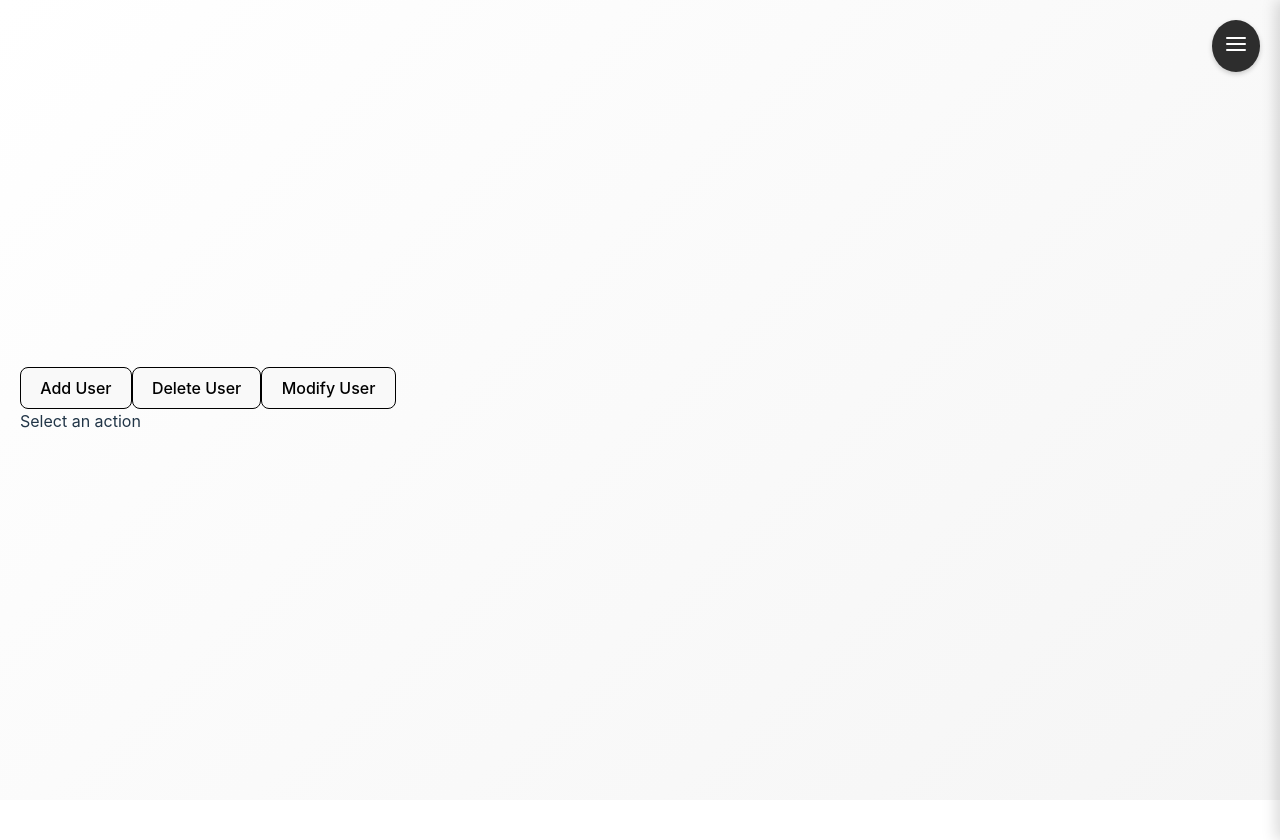
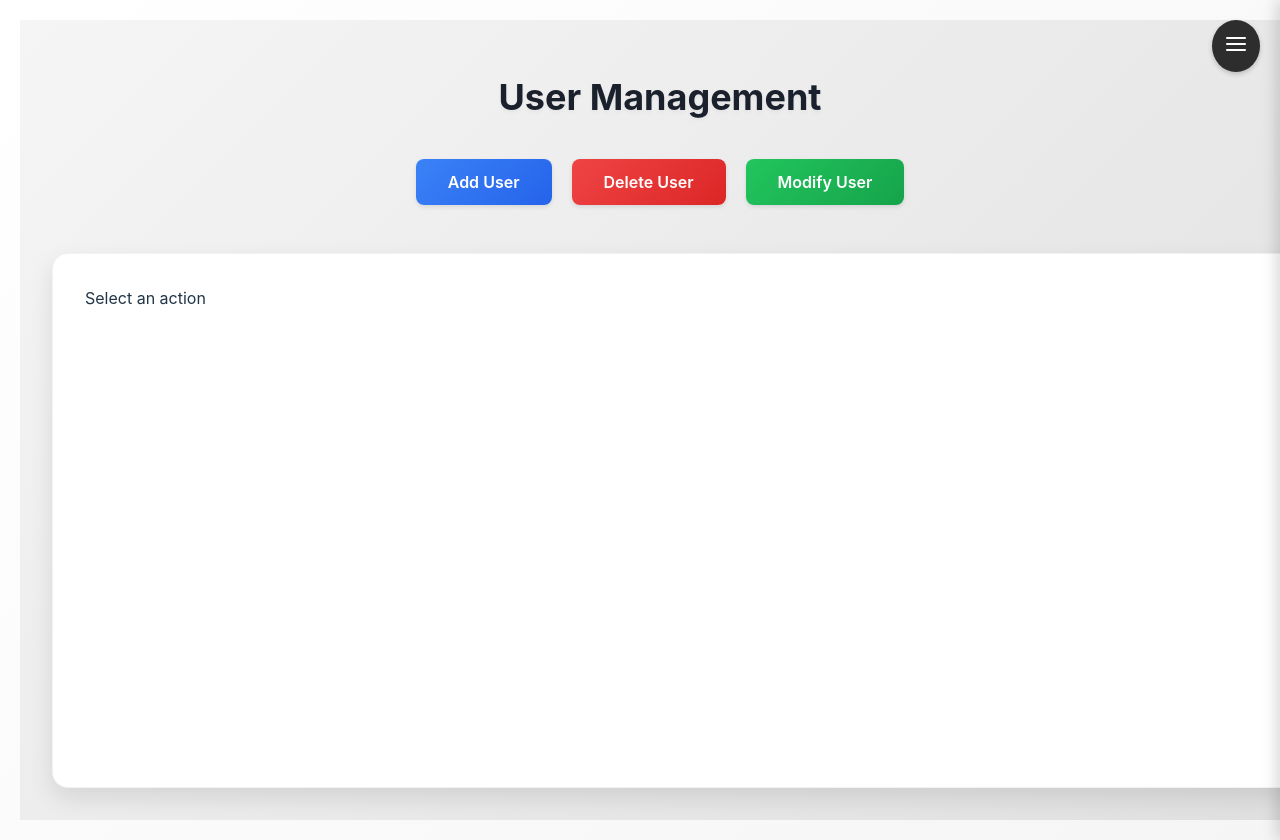
Before and after one commit to CowTheGreat/EQPMS, a React (Vite) app in the folder Frontend/: page /user-management in a window 1280 px wide. Before the commit the page ends 800 px from the top, so only its background shows below. Built offline with nearby package versions, Linux system fonts and the light colour scheme; sample sign-in values are in the browser's storage.

Commit message:
Login UI and Usermanagement 1

```diff
--- a/Frontend/src/page_styles/Login.module.css
+++ b/Frontend/src/page_styles/Login.module.css
@@ -6,6 +6,25 @@
   min-height: 100vh;
   width: 100vw;
   background: linear-gradient(135deg, #667eea 0%, #764ba2 100%);
+  position: relative; /* Add this for logo positioning */
+}
+
+.logo {
+  position: absolute;
+  top: 20px;
+  left: 20px;
+  height: 50px; /* Adjust based on your logo size */
+  width: auto;
+}
+.footer {
+  position: absolute;
+  bottom: 20px;
+  left: 50%;
+  transform: translateX(-50%);
+  color: white;
+  font-size: 0.9rem;
+  text-align: center;
+  opacity: 0.8;
 }
 
 .loginBox {
--- /dev/null
+++ b/Frontend/src/page_styles/UserManagement.module.css
@@ -0,0 +1,80 @@
+.userManagementContainer {
+    min-height: 100vh;
+    width: 100vw;
+    padding: 2rem;
+    display: flex;
+    flex-direction: column;
+    align-items: center;
+    margin: 0;
+    box-sizing: border-box;
+    background: linear-gradient(135deg, #f5f5f5 0%, #e0e0e0 100%);
+    font-family: 'Inter', sans-serif;
+}
+
+.managementHeading {
+    font-size: 2.25rem;
+    font-weight: 700;
+    color: #1a202c;
+    margin-bottom: 2.5rem;
+    text-align: center;
+    width: 100%;
+    text-shadow: 0 2px 4px rgba(0,0,0,0.05);
+    line-height: 1.2;
+}
+
+.actionButtons {
+    display: flex;
+    gap: 1.25rem;
+    margin-bottom: 3rem;
+    justify-content: center;
+    width: 100%;
+    flex-wrap: wrap;
+}
+
+.cardContainer {
+    width: 100%;
+    max-width: 1200px;
+    flex-grow: 1;
+    background: white;
+    border-radius: 1rem;
+    box-shadow: 0 10px 25px rgba(0,0,0,0.1);
+    padding: 2rem;
+    margin: 0 auto;
+    border: 1px solid rgba(0,0,0,0.05);
+    transition: transform 0.3s ease;
+}
+
+.cardContainer:hover {
+    transform: translateY(-3px);
+    box-shadow: 0 15px 30px rgba(0,0,0,0.15);
+}
+
+.actionButton {
+    padding: 0.8rem 2rem;
+    border-radius: 0.5rem;
+    border: none;
+    cursor: pointer;
+    font-weight: 600;
+    transition: all 0.3s cubic-bezier(0.25, 0.46, 0.45, 0.94);
+    box-shadow: 0 2px 4px rgba(0,0,0,0.1);
+}
+
+.actionButton:hover {
+    transform: translateY(-2px);
+    box-shadow: 0 5px 10px rgba(0,0,0,0.2);
+}
+
+.addButton {
+    background: linear-gradient(135deg, #3b82f6 0%, #2563eb 100%);
+    color: white;
+}
+
+.deleteButton {
+    background: linear-gradient(135deg, #ef4444 0%, #dc2626 100%);
+    color: white;
+}
+
+.modifyButton {
+    background: linear-gradient(135deg, #22c55e 0%, #16a34a 100%);
+    color: white;
+}
--- a/Frontend/src/pages/Login.jsx
+++ b/Frontend/src/pages/Login.jsx
@@ -3,6 +3,7 @@ import { useNavigate, useLocation } from "react-router-dom";
 import { useAuth } from "../context/AuthContext";
 // import { generateToken } from "../utils/auth";
 import styles from "../page_styles/Login.module.css";
+import Logo from "../assets/svce-logo.png";
 
 const Login = () => {
   const [isUser, setIsUser] = useState(true);
@@ -65,7 +66,15 @@ const Login = () => {
 
   return (
     <div className={styles.loginContainer}>
-      <div className={styles.loginBox}>
+            {/* Add logo */}
+      <img
+        src={Logo}
+        alt="SVCE Logo"
+        className={styles.logo}
+      />
+
+
+    <div className={styles.loginBox}>
         <h1 className={styles.title}>Welcome Back</h1>
 
         <div className={styles.tabs}>
@@ -119,6 +128,10 @@ const Login = () => {
           {error && <p className={styles.error}>{error}</p>}
         </form>
       </div>
+      <div className={styles.footer}>
+        Developed by The Department Of Computer Science and Engineering , SVCE
+      </div>
+
     </div>
   );
 };
--- a/Frontend/src/pages/UserManagement.jsx
+++ b/Frontend/src/pages/UserManagement.jsx
@@ -2,18 +2,19 @@ import { useState } from "react";
 import AddUser from "../components/AddUser/AddUser";
 import DeleteUser from "../components/DeleteUser/DeleteUser";
 import ModifyUser from "../components/ModifyUser/ModifyUser";
+import styles from "../page_styles/UserManagement.module.css";
 
 const Button = ({ onClick, children, className }) => (
   <button
     onClick={onClick}
-    className={`px-4 py-2 text-white rounded ${className}`}
+    className={`${styles.actionButton} ${className}`}
   >
     {children}
   </button>
 );
 
 const Card = ({ children }) => (
-  <div className="border rounded-lg shadow-md p-4">{children}</div>
+  <div className={styles.cardContainer}>{children}</div>
 );
 
 const UserManagement = () => {
@@ -33,27 +34,30 @@ const UserManagement = () => {
   };
 
   return (
-    <div className="p-4">
-      <div className="flex space-x-2 mb-4">
+    <div className={styles.userManagementContainer}>
+      <h1 className={styles.managementHeading}>User Management</h1>
+
+      <div className={styles.actionButtons}>
         <Button
           onClick={() => setSelectedAction("add")}
-          className="bg-blue-500"
+          className={styles.addButton}
         >
           Add User
         </Button>
         <Button
           onClick={() => setSelectedAction("delete")}
-          className="bg-red-500"
+          className={styles.deleteButton}
         >
           Delete User
         </Button>
         <Button
           onClick={() => setSelectedAction("modify")}
-          className="bg-green-500"
+          className={styles.modifyButton}
         >
           Modify User
         </Button>
       </div>
+
       <Card>{renderComponent()}</Card>
     </div>
   );
```
